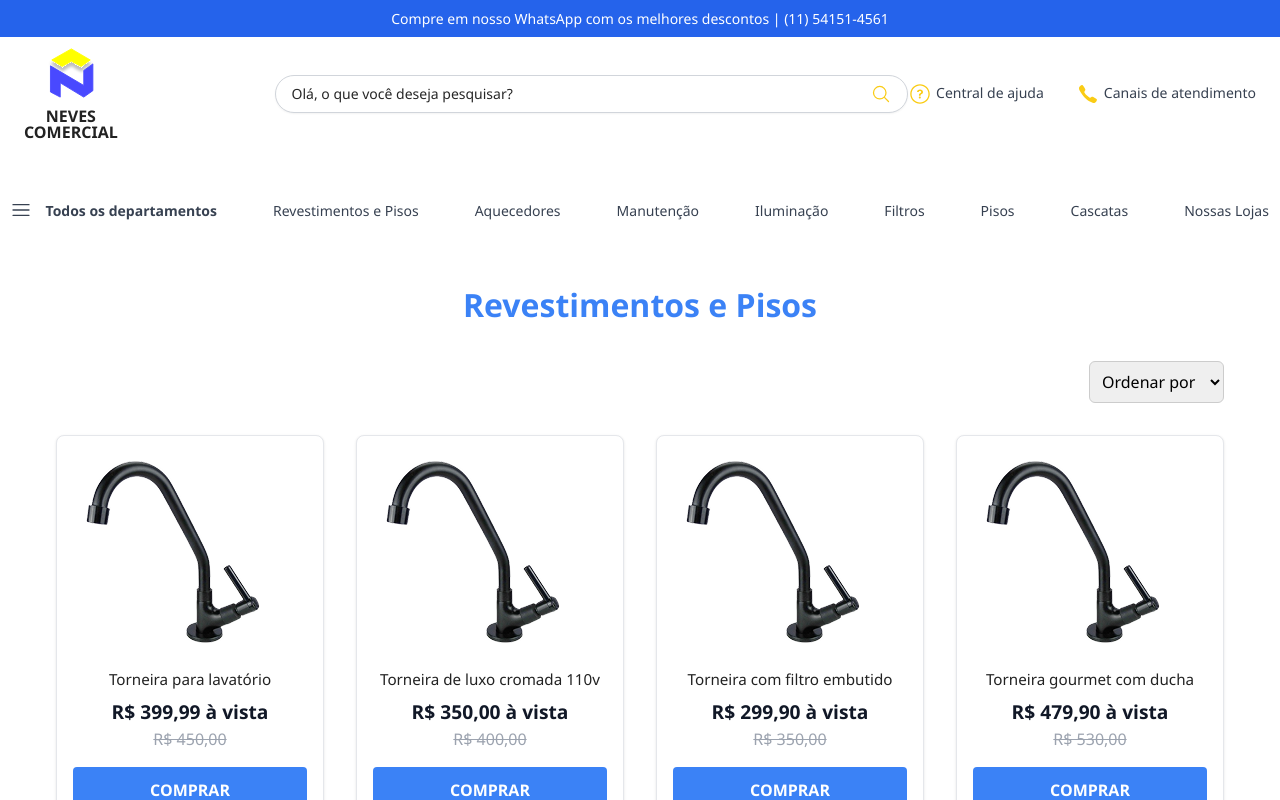
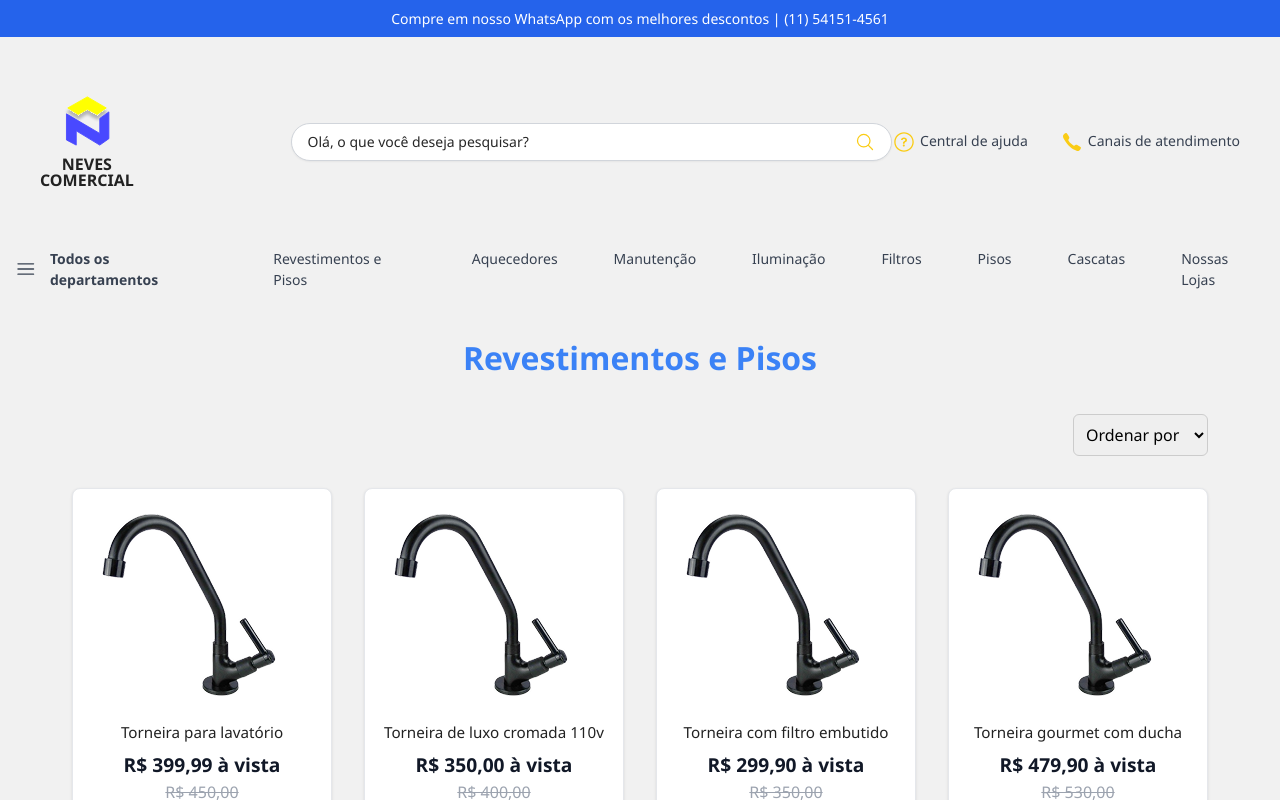
Before and after one commit to Guilherme1Souza/Neves-Comercial, a Next.js app: page /revestimentos-e-pisos in a window 1280 px wide. Shown: the top 800 px of the page. Built offline with nearby package versions, Linux system fonts and the light colour scheme.

Commit message:
fix(Revestimentos e Pisos): corrigindo background e layout

```diff
--- a/src/pages/revestimentos-e-pisos.jsx
+++ b/src/pages/revestimentos-e-pisos.jsx
@@ -5,10 +5,17 @@ import Footer from "@/components/Footer";
 import { produtosRevestimentos } from "@/../data/produtosRevestimentos";
 
 const Container = styled.div`
+  margin: 0 auto;
+  padding: 3rem 1rem;
+  background-color: #f1f1f1;
+`;
+
+export const BoxProducts = styled.div`
   max-width: 1200px;
   margin: 0 auto;
-  padding: 3rem 1rem;
+  padding: 2rem;
 `;
+
 const Titulo = styled.h1`
   text-align: center;
   font-size: 2rem;
@@ -124,8 +131,9 @@ export default function RevestimentosePisos() {
 
   return (
     <>
+      <Container>
         <Header />
-      <Container>
+        <BoxProducts>
           <Titulo>Revestimentos e Pisos</Titulo>
           <Controls>
             <select value={ordem} onChange={(e) => setOrdem(e.target.value)}>
@@ -156,6 +164,7 @@ export default function RevestimentosePisos() {
               </button>
             ))}
           </Pagination>
+        </BoxProducts>
       </Container>
       <Footer />
     </>
```
Lines whose indentation alone changed are shown as unchanged.
